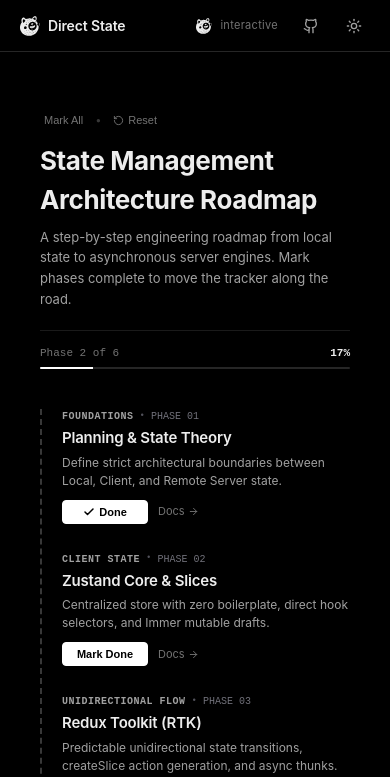
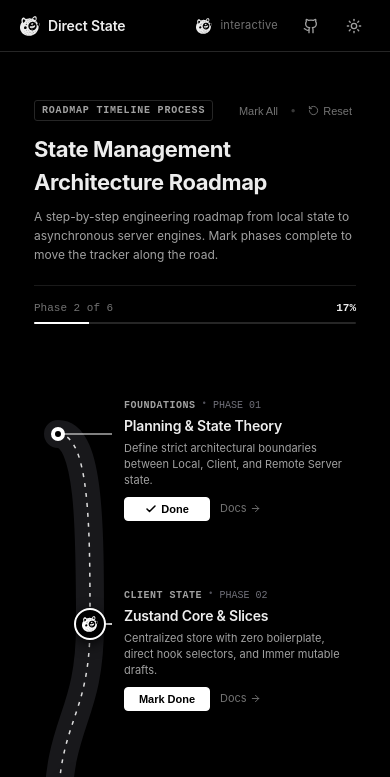
Before and after one commit to KamalAboueidd/State, a React (Vite) app: page /roadmap in a window 390 px wide. Shown: the top 777 px of the page. Built offline with nearby package versions, Linux system fonts and the light colour scheme.

Commit message:
run code resolve

```diff
--- a/src/components/common/LiveCodePlayground.jsx
+++ b/src/components/common/LiveCodePlayground.jsx
@@ -53,6 +53,7 @@ export default function LiveCodePlayground({ initialCode = "", title = "Interact
 
     try {
       // Create executable function sandbox (supporting both sync and async code)
+      const sanitizedCode = code;
       let runner;
       if (/\bawait\b/.test(sanitizedCode)) {
         const AsyncFunction = Object.getPrototypeOf(async function () {}).constructor;
@@ -93,8 +94,6 @@ export default function LiveCodePlayground({ initialCode = "", title = "Interact
         }
         setOutput([...logs]);
       }
-
-      setOutput(logs);
     } catch (err) {
       setHasError(true);
       setOutput([{ type: "error", text: `Runtime Error: ${err.message}` }]);
--- a/src/components/roadmap/RoadmapView.jsx
+++ b/src/components/roadmap/RoadmapView.jsx
@@ -12,12 +12,15 @@ const ROADMAP_PHASES = [
     slug: "foundations/state-theory",
     description: "Define strict architectural boundaries between Local, Client, and Remote Server state.",
     points: ["Local vs Shared vs Server State", "Direct Subscriptions vs Prop Drilling"],
-    // Waypoint on the curved road (Left side)
+    // Desktop Coordinates
     roadX: 280,
     roadY: 130,
-    side: "left", // Text placed on the left: x: 20 -> 240
+    side: "left",
     lineStartX: 280,
     lineEndX: 240,
+    // Mobile Coordinates (Curved down the left side)
+    mobileX: 24,
+    mobileY: 70,
   },
   {
     id: "phase-zustand",
@@ -27,12 +30,15 @@ const ROADMAP_PHASES = [
     slug: "zustand",
     description: "Centralized store with zero boilerplate, direct hook selectors, and Immer mutable drafts.",
     points: ["Context-free store hooks", "Store Slices & useShallow memoization"],
-    // Waypoint on the curved road (Right side)
+    // Desktop Coordinates
     roadX: 720,
     roadY: 370,
-    side: "right", // Text placed on the right: x: 760 -> 980
+    side: "right",
     lineStartX: 720,
     lineEndX: 760,
+    // Mobile Coordinates
+    mobileX: 56,
+    mobileY: 260,
   },
   {
     id: "phase-redux",
@@ -42,12 +48,15 @@ const ROADMAP_PHASES = [
     slug: "redux",
     description: "Predictable unidirectional state transitions, createSlice action generation, and async thunks.",
     points: ["configureStore with built-in Thunk", "createSelector memoized computations"],
-    // Waypoint on the curved road (Left side)
+    // Desktop Coordinates
     roadX: 280,
     roadY: 610,
     side: "left",
     lineStartX: 280,
     lineEndX: 240,
+    // Mobile Coordinates
+    mobileX: 24,
+    mobileY: 450,
   },
   {
     id: "phase-normalized",
@@ -57,12 +66,15 @@ const ROADMAP_PHASES = [
     slug: "redux/entity-adapter-concept",
     description: "Eliminate linear O(N) array search bottlenecks with database-like IDs and entity lookup dictionaries.",
     points: ["12 pre-built CRUD reducer methods", "5 memoized selectors (selectAll, selectById)"],
-    // Waypoint on the curved road (Right side)
+    // Desktop Coordinates
     roadX: 720,
     roadY: 850,
     side: "right",
     lineStartX: 720,
     lineEndX: 760,
+    // Mobile Coordinates
+    mobileX: 56,
+    mobileY: 640,
   },
   {
     id: "phase-rtk-query",
@@ -72,12 +84,15 @@ const ROADMAP_PHASES = [
     slug: "rtk-query",
     description: "Zero-boilerplate HTTP requests with fetchBaseQuery, automatic hooks, and tag-based cache invalidation.",
     points: ["Auto-generated query & mutation hooks", "Automatic re-fetching via providesTags & invalidatesTags"],
-    // Waypoint on the curved road (Left side)
+    // Desktop Coordinates
     roadX: 280,
     roadY: 1090,
     side: "left",
     lineStartX: 280,
     lineEndX: 240,
+    // Mobile Coordinates
+    mobileX: 24,
+    mobileY: 830,
   },
   {
     id: "phase-react-query",
@@ -87,62 +102,86 @@ const ROADMAP_PHASES = [
     slug: "react-query",
     description: "Asynchronous server-state engine: staleTime vs gcTime cache lifecycle, optimistic mutations, and scroll feeds.",
     points: ["Optimistic UI updates with rollback", "Cursor pagination & useInfiniteQuery feeds"],
-    // Waypoint on the curved road (Right side)
+    // Desktop Coordinates
     roadX: 720,
     roadY: 1330,
     side: "right",
     lineStartX: 720,
     lineEndX: 760,
+    // Mobile Coordinates
+    mobileX: 56,
+    mobileY: 1020,
   },
 ];
 
-const STORAGE_KEY = "direct_state_roadmap_wall_v2";
+const STORAGE_KEY = "direct_state_roadmap_v4";
 
 export default function RoadmapView() {
-  const [completedPhases, setCompletedPhases] = useState(() => {
+  // Guaranteed localStorage loading with safe fallback
+  const [roadmapState, setRoadmapState] = useState(() => {
     try {
       const saved = localStorage.getItem(STORAGE_KEY);
-      return saved ? JSON.parse(saved) : ["phase-foundations"];
-    } catch {
-      return ["phase-foundations"];
+      if (saved) {
+        const parsed = JSON.parse(saved);
+        if (parsed && Array.isArray(parsed.completed)) {
+          return {
+            completed: parsed.completed,
+            activeIdx: typeof parsed.activeIdx === "number" ? parsed.activeIdx : 0,
+          };
         }
+      }
+    } catch (e) {
+      console.warn("Failed to read roadmap from localStorage:", e);
+    }
+    return {
+      completed: ["phase-foundations"],
+      activeIdx: 1,
+    };
   });
 
-  const [activePhaseIndex, setActivePhaseIndex] = useState(0);
+  const { completed: completedPhases, activeIdx: activePhaseIndex } = roadmapState;
 
+  // Sync to localStorage on every change
   useEffect(() => {
     try {
-      localStorage.setItem(STORAGE_KEY, JSON.stringify(completedPhases));
+      localStorage.setItem(STORAGE_KEY, JSON.stringify(roadmapState));
     } catch (e) {
-      console.error("Failed to save progress:", e);
+      console.error("Failed to save roadmap to localStorage:", e);
     }
-  }, [completedPhases]);
-
-  // Keep marker on first uncompleted phase or the latest one
-  useEffect(() => {
-    const nextPending = ROADMAP_PHASES.findIndex((p) => !completedPhases.includes(p.id));
-    if (nextPending !== -1) {
-      setActivePhaseIndex(nextPending);
-    } else {
-      setActivePhaseIndex(ROADMAP_PHASES.length - 1);
-    }
-  }, [completedPhases]);
+  }, [roadmapState]);
 
   const togglePhase = (id, idx) => {
-    setCompletedPhases((prev) =>
-      prev.includes(id) ? prev.filter((p) => p !== id) : [...prev, id]
-    );
-    setActivePhaseIndex(idx);
+    setRoadmapState((prev) => {
+      const isAlreadyDone = prev.completed.includes(id);
+      const nextCompleted = isAlreadyDone
+        ? prev.completed.filter((item) => item !== id)
+        : [...prev.completed, id];
+
+      // Auto-advance marker to next uncompleted phase if user just completed this one
+      let nextActive = idx;
+      if (!isAlreadyDone && idx < ROADMAP_PHASES.length - 1) {
+        nextActive = idx + 1;
+      }
+
+      return {
+        completed: nextCompleted,
+        activeIdx: nextActive,
+      };
+    });
   };
 
   const markAll = () => {
-    setCompletedPhases(ROADMAP_PHASES.map((p) => p.id));
-    setActivePhaseIndex(ROADMAP_PHASES.length - 1);
+    setRoadmapState({
+      completed: ROADMAP_PHASES.map((p) => p.id),
+      activeIdx: ROADMAP_PHASES.length - 1,
+    });
   };
 
   const resetAll = () => {
-    setCompletedPhases([]);
-    setActivePhaseIndex(0);
+    setRoadmapState({
+      completed: [],
+      activeIdx: 0,
+    });
   };
 
   const total = ROADMAP_PHASES.length;
@@ -156,7 +195,7 @@ export default function RoadmapView() {
       {/* Header Banner */}
       <header className="roadmap-wall-header">
         <div className="header-eyebrow-row">
-
+          <span className="wall-tag">ROADMAP TIMELINE PROCESS</span>
           <div className="wall-header-controls">
             <button onClick={markAll} className="wall-btn-text" title="Complete all phases">
               Mark All
@@ -189,16 +228,20 @@ export default function RoadmapView() {
         </div>
       </header>
 
-      {/* Main Roadmap Wall with Curved Road SVG and Floating Text */}
+      {/* Main Roadmap Area (Responsive for both Desktop & Mobile) */}
       <div className="roadmap-highway-wall">
-        {/* SVG Curved Road Layer */}
+
+        {/* =========================================================================
+            1. DESKTOP ROAD LAYER (Visible on screens > 860px)
+           ========================================================================= */}
+        <div className="desktop-road-layer">
           <div className="svg-road-layer">
             <svg
               viewBox="0 0 1000 1480"
               className="highway-canvas"
               preserveAspectRatio="xMidYMin meet"
             >
-            {/* The Asphalt Road (Clean, no thick gray curbs) */}
+              {/* Asphalt Road Surface */}
               <path
                 d="
                   M 280 130
@@ -224,14 +267,13 @@ export default function RoadmapView() {
                 className="road-dashed-line"
               />
 
-            {/* Waypoint Dots and Pointer Lines */}
+              {/* Desktop Waypoints & Pointer Lines */}
               {ROADMAP_PHASES.map((phase, idx) => {
                 const isDone = completedPhases.includes(phase.id);
                 const isActive = activePhaseIndex === idx;
 
                 return (
-                <g key={phase.id} className="road-point-group">
-                  {/* Leader line pointing to text block */}
+                  <g key={`dt-pt-${phase.id}`} className="road-point-group">
                     <line
                       x1={phase.roadX}
                       y1={phase.roadY}
@@ -239,8 +281,6 @@ export default function RoadmapView() {
                       y2={phase.roadY}
                       className={`road-pointer-line ${isDone ? "line-done" : ""} ${isActive ? "line-active" : ""}`}
                     />
-
-                  {/* Waypoint Dot on Road */}
                     <circle
                       cx={phase.roadX}
                       cy={phase.roadY}
@@ -249,8 +289,6 @@ export default function RoadmapView() {
                       onClick={() => togglePhase(phase.id, idx)}
                       cursor="pointer"
                     />
-
-                  {/* Center Dot */}
                     <circle
                       cx={phase.roadX}
                       cy={phase.roadY}
@@ -263,7 +301,7 @@ export default function RoadmapView() {
               })}
             </svg>
 
-          {/* Bear Marker moving accurately on the road */}
+            {/* Desktop Bear Marker positioned accurately on the road */}
             <div
               className="road-tracker-avatar"
               style={{
@@ -275,7 +313,7 @@ export default function RoadmapView() {
             </div>
           </div>
 
-        {/* Floating Text Blocks ("Written on the Wall" - No Box Borders) */}
+          {/* Desktop Floating Text Blocks */}
           <div className="wall-text-blocks-layer">
             {ROADMAP_PHASES.map((phase, idx) => {
               const isDone = completedPhases.includes(phase.id);
@@ -284,7 +322,7 @@ export default function RoadmapView() {
 
               return (
                 <div
-                key={phase.id}
+                  key={`dt-card-${phase.id}`}
                   className={`wall-text-item ${isLeft ? "item-left" : "item-right"} ${
                     isActive ? "item-active" : ""
                   } ${isDone ? "item-done" : ""}`}
@@ -307,7 +345,7 @@ export default function RoadmapView() {
                   <div className="wall-action-row">
                     <button
                       type="button"
-                    className={`wall-toggle-btn  ${isDone ? "is-done" : ""}`}
+                      className={`wall-toggle-btn ${isDone ? "is-done" : ""}`}
                       onClick={() => togglePhase(phase.id, idx)}
                     >
                       {isDone ? (
@@ -316,7 +354,7 @@ export default function RoadmapView() {
                           <span>Done</span>
                         </>
                       ) : (
-                      <span  >Mark Done</span>
+                        <span>Mark Done</span>
                       )}
                     </button>
 
@@ -330,6 +368,145 @@ export default function RoadmapView() {
             })}
           </div>
         </div>
+
+        {/* =========================================================================
+            2. MOBILE ROAD LAYER (Visible on screens <= 860px - NEVER HIDDEN!)
+           ========================================================================= */}
+        <div className="mobile-road-layout">
+          {/* Mobile S-curved Winding Highway Canvas */}
+          <div className="mobile-svg-road-strip">
+            <svg
+              viewBox="0 0 80 1140"
+              className="mobile-highway-canvas"
+              preserveAspectRatio="none"
+            >
+              {/* Mobile Asphalt Road Surface (Winding along the left) */}
+              <path
+                d="
+                  M 24 70
+                  C 56 70, 56 165, 56 260
+                  C 56 355, 24 355, 24 450
+                  C 24 545, 56 545, 56 640
+                  C 56 735, 24 735, 24 830
+                  C 24 925, 56 925, 56 1020
+                "
+                className="road-surface mobile-road-surface"
+              />
+
+              {/* Mobile White Dashed Center Line */}
+              <path
+                d="
+                  M 24 70
+                  C 56 70, 56 165, 56 260
+                  C 56 355, 24 355, 24 450
+                  C 24 545, 56 545, 56 640
+                  C 56 735, 24 735, 24 830
+                  C 24 925, 56 925, 56 1020
+                "
+                className="road-dashed-line mobile-dashed-line"
+              />
+
+              {/* Mobile Waypoint Dots and Pointer Lines */}
+              {ROADMAP_PHASES.map((phase, idx) => {
+                const isDone = completedPhases.includes(phase.id);
+                const isActive = activePhaseIndex === idx;
+
+                return (
+                  <g key={`mb-pt-${phase.id}`}>
+                    {/* Leader pointer line to text */}
+                    <line
+                      x1={phase.mobileX}
+                      y1={phase.mobileY}
+                      x2={78}
+                      y2={phase.mobileY}
+                      className={`road-pointer-line ${isDone ? "line-done" : ""} ${isActive ? "line-active" : ""}`}
+                    />
+                    {/* Waypoint circle on road */}
+                    <circle
+                      cx={phase.mobileX}
+                      cy={phase.mobileY}
+                      r={isActive ? 8 : 6}
+                      className={`road-pin-circle ${isDone ? "pin-done" : ""} ${isActive ? "pin-active" : ""}`}
+                      onClick={() => togglePhase(phase.id, idx)}
+                      cursor="pointer"
+                    />
+                    <circle
+                      cx={phase.mobileX}
+                      cy={phase.mobileY}
+                      r={isDone ? 3 : 2}
+                      fill={isDone ? "#000000" : "#ffffff"}
+                      pointerEvents="none"
+                    />
+                  </g>
+                );
+              })}
+            </svg>
+
+            {/* Mobile Bear Marker travelling along the road waypoints */}
+            <div
+              className="road-tracker-avatar mobile-tracker-avatar"
+              style={{
+                left: `${activePhase.mobileX}px`,
+                top: `${activePhase.mobileY}px`,
+              }}
+            >
+              <RoadBearMarker stepIndex={activePhaseIndex} totalSteps={total} />
+            </div>
+          </div>
+
+          {/* Mobile Floating Text Blocks (Adjacent to the road) */}
+          <div className="mobile-text-list">
+            {ROADMAP_PHASES.map((phase, idx) => {
+              const isDone = completedPhases.includes(phase.id);
+              const isActive = activePhaseIndex === idx;
+
+              return (
+                <div
+                  key={`mb-card-${phase.id}`}
+                  className={`mobile-text-card ${isActive ? "item-active" : ""} ${isDone ? "item-done" : ""}`}
+                >
+                  <div className="wall-phase-meta">
+                    <span className="meta-tag">{phase.tag}</span>
+                    <span className="meta-sep">•</span>
+                    <span className="meta-num">PHASE {phase.phaseNumber}</span>
+                  </div>
+
+                  <h2 className="wall-phase-title">
+                    <Link to={`/docs/${phase.slug}`} className="wall-title-link">
+                      {phase.title}
+                    </Link>
+                  </h2>
+
+                  <p className="wall-phase-desc">{phase.description}</p>
+
+                  <div className="wall-action-row">
+                    <button
+                      type="button"
+                      className={`wall-toggle-btn ${isDone ? "is-done" : ""}`}
+                      onClick={() => togglePhase(phase.id, idx)}
+                    >
+                      {isDone ? (
+                        <>
+                          <Check size={12} className="check-svg" />
+                          <span>Done</span>
+                        </>
+                      ) : (
+                        <span>Mark Done</span>
+                      )}
+                    </button>
+
+                    <Link to={`/docs/${phase.slug}`} className="wall-doc-link">
+                      <span>Docs</span>
+                      <ArrowRight size={11} />
+                    </Link>
+                  </div>
+                </div>
+              );
+            })}
+          </div>
+        </div>
+
+      </div>
     </div>
   );
 }
--- a/src/index.css
+++ b/src/index.css
@@ -2124,29 +2124,124 @@ a {
   color: var(--text-primary);
 }
 
-/* Mobile & Tablet Fallback */
+/* Layer Visibility: Desktop vs Mobile */
+.desktop-road-layer {
+  display: block;
+}
+
+.mobile-road-layout {
+  display: none;
+}
+
+/* Mobile & Tablet Highway Road (NEVER HIDDEN) */
 @media (max-width: 860px) {
-  .roadmap-highway-wall {
-    min-height: auto;
+  .roadmap-wall-root {
+    padding: 24px 14px 80px 14px;
+  }
+
+  .wall-heading {
+    font-size: 22px;
+  }
+
+  .wall-subheading {
+    font-size: 12px;
+  }
+
+  .desktop-road-layer {
+    display: none;
+  }
+
+  .mobile-road-layout {
+    display: block;
+    position: relative;
+    min-height: 1140px;
     margin-top: 24px;
   }
-  .svg-road-layer {
+
+  /* Mobile Winding Road Strip on the Left */
+  .mobile-svg-road-strip {
+    position: absolute;
+    top: 0;
+    left: 0;
+    width: 80px;
+    height: 1140px;
+    pointer-events: none;
+  }
+
+  .mobile-highway-canvas {
+    width: 80px;
+    height: 1140px;
+    overflow: visible;
+  }
+
+  .mobile-road-surface {
+    fill: none;
+    stroke: #18181b;
+    stroke-width: 28;
+    stroke-linecap: round;
+    stroke-linejoin: round;
+  }
+
+  .mobile-dashed-line {
+    fill: none;
+    stroke: #ffffff;
+    stroke-width: 1.5;
+    stroke-dasharray: 4 6;
+    opacity: 0.85;
+  }
+
+  .mobile-tracker-avatar {
+    position: absolute;
+    transform: translate(-50%, -50%);
+    transition: left 0.5s cubic-bezier(0.2, 0.8, 0.2, 1), top 0.5s cubic-bezier(0.2, 0.8, 0.2, 1);
+    pointer-events: auto;
+    z-index: 10;
+  }
+
+  .mobile-tracker-avatar .bear-marker-disc {
+    width: 32px;
+    height: 32px;
+  }
+
+  .mobile-tracker-avatar .bear-marker-icon {
+    width: 16px;
+    height: 16px;
+  }
+
+  .mobile-tracker-avatar .bear-marker-pulse {
+    width: 40px;
+    height: 40px;
+    top: -4px;
+    left: -4px;
+  }
+
+  .mobile-tracker-avatar .bear-marker-tag {
     display: none;
   }
-  .wall-text-blocks-layer {
-    height: auto;
+
+  /* Floating Text Blocks on Mobile (Adjacent to the road) */
+  .mobile-text-list {
+    margin-left: 84px;
     display: flex;
     flex-direction: column;
-    gap: 28px;
-    padding-left: 20px;
-    border-left: 2px dashed #383838;
-  }
-  .wall-text-item {
-    position: relative;
-    top: auto !important;
-    left: auto !important;
-    right: auto !important;
-    width: 100%;
-    transform: none;
-  }
-}
+  }
+
+  .mobile-text-card {
+    height: 190px;
+    display: flex;
+    flex-direction: column;
+    justify-content: center;
+    box-sizing: border-box;
+    padding: 0 4px 0 6px;
+  }
+
+  .mobile-text-card .wall-phase-title {
+    font-size: 14px;
+  }
+
+  .mobile-text-card .wall-phase-desc {
+    font-size: 11px;
+    line-height: 1.45;
+    margin-bottom: 8px;
+  }
+}
```
Lines whose indentation alone changed are shown as unchanged.
